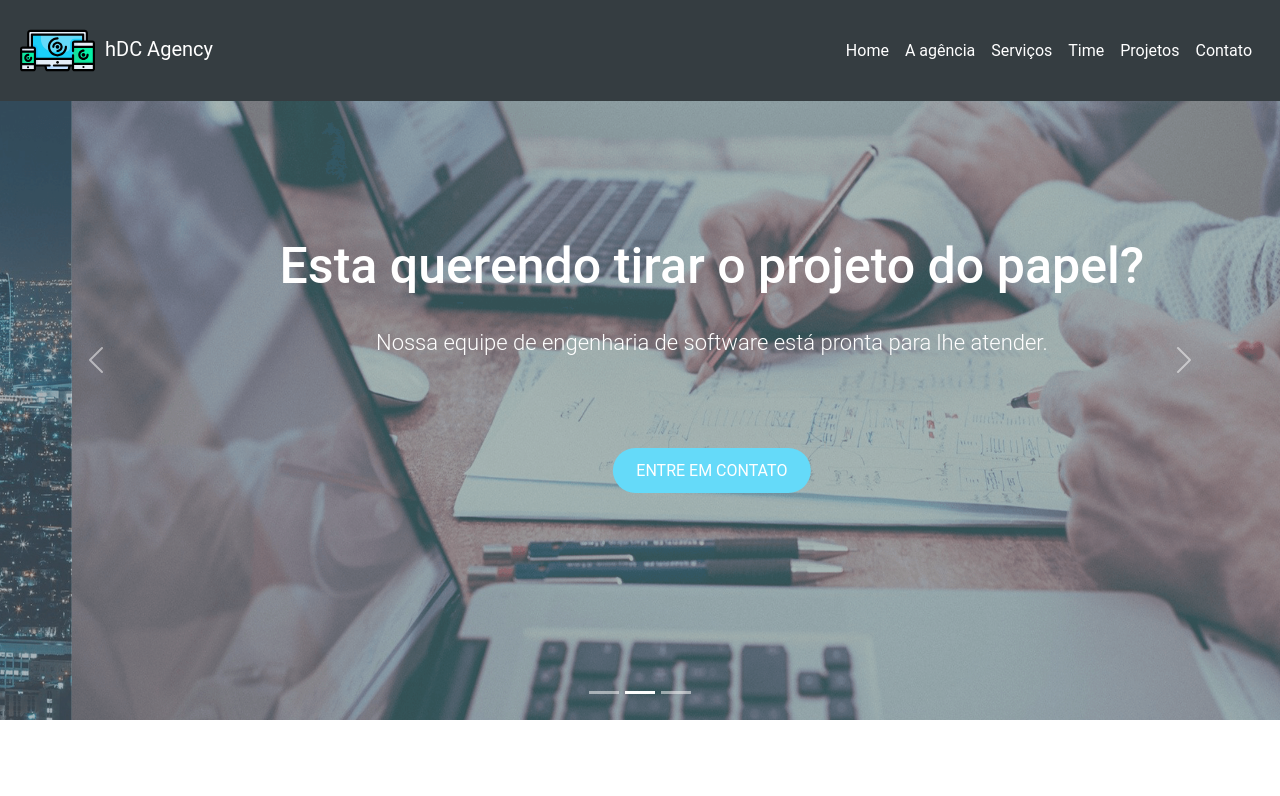
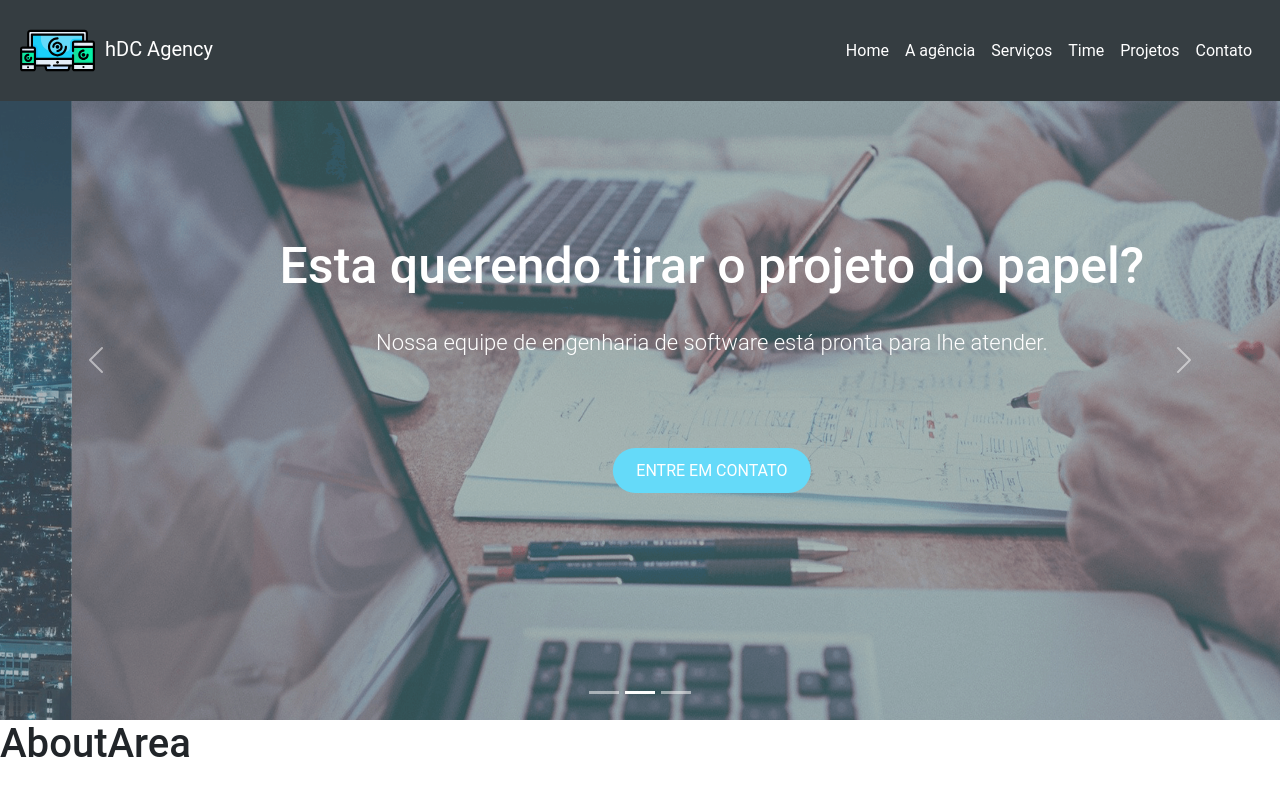
Before and after one commit to JhonatasAnicezio/Development-Agency, a React (Create React App) app: page / in a window 1280 px wide. Shown: the top 796 px of the page. Built offline with nearby package versions, Linux system fonts and the light colour scheme.

Commit message:
feat(App): import AboutArea in App

```diff
--- a/src/App.js
+++ b/src/App.js
@@ -1,4 +1,5 @@
 import React from 'react';
+import AboutArea from './components/AboutArea';
 import Banner from './components/Banner';
 import Header from './components/Header';
 
@@ -7,6 +8,7 @@ function App() {
     <div>
       <Header />
       <Banner />
+      <AboutArea />
     </div>
   );
 }
```
